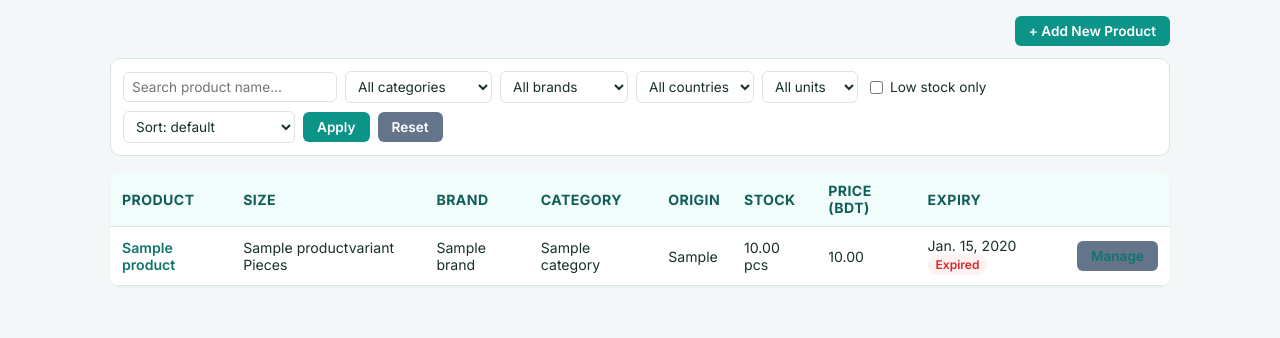
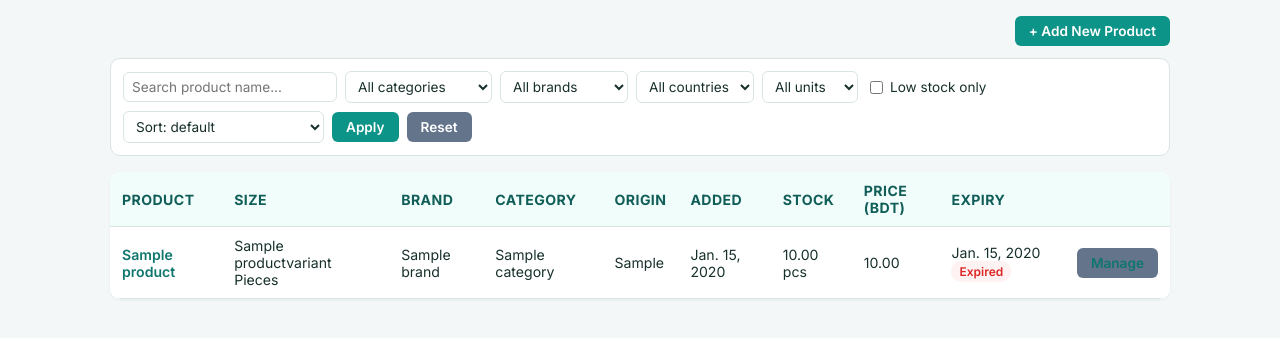
Before and after one commit to rafimkl8/inventory-management-ssb, a Django app: page / in a window 1280 px wide. Shown: the part 121-459 px from the top of the page. Run offline with Django 4.2, Linux system fonts and the light colour scheme; tables that the repository leaves empty hold one stand-in row (values such as "Sample post").

Commit message:
Add Date Added field, fix unit mislabeling, fix Manage button visibility
- Product: add editable 'date_added' field (defaults to today, but can be
  backdated when entering older notebook records). Shown on Inventory tab,
  Expiry tab, and product detail page. Added as a sort option in the filter
  bar (newest/oldest first).
- ProductVariant: clarify that 'size_label' (e.g. '700ml') is just a
  descriptive name, while 'unit' (renamed 'Stock counted in' in forms/admin)
  controls how quantity is actually counted. Update help text so a bottled
  item labelled '700ml' is counted in Pieces, not mislabeled as '3ml' when
  you have 3 bottles in stock.
- Wrap inventory/expiry tables in a horizontally scrollable container and
  make the Manage button column sticky to the right edge, so it stays
  visible and reachable on narrow/mobile screens instead of being cut off.

```diff
--- a/inventory/admin.py
+++ b/inventory/admin.py
@@ -33,9 +33,10 @@ class ProductVariantInline(admin.TabularInline):
 
 @admin.register(Product)
 class ProductAdmin(admin.ModelAdmin):
-    list_display = ["name", "brand", "category", "country_of_origin"]
+    list_display = ["name", "brand", "category", "country_of_origin", "date_added"]
     list_filter = ["brand", "category", "country_of_origin"]
     search_fields = ["name", "brand__name", "category__name"]
+    date_hierarchy = "date_added"
     inlines = [ProductVariantInline]
 
 
--- a/inventory/forms.py
+++ b/inventory/forms.py
@@ -6,9 +6,10 @@ from .models import Brand, Category, Product, ProductVariant, StockMovement
 class ProductForm(forms.ModelForm):
     class Meta:
         model = Product
-        fields = ["name", "brand", "category", "country_of_origin", "description"]
+        fields = ["name", "brand", "category", "country_of_origin", "date_added", "description"]
         widgets = {
             "description": forms.Textarea(attrs={"rows": 3}),
+            "date_added": forms.DateInput(attrs={"type": "date"}),
         }
 
 
--- a/inventory/models.py
+++ b/inventory/models.py
@@ -45,6 +45,11 @@ class Product(models.Model):
         default="Saudi Arabia",
         help_text="Country the product is imported/sourced from.",
     )
+    date_added = models.DateField(
+        default=timezone.localdate,
+        verbose_name="Date added",
+        help_text="The date this product was actually added to your inventory. Editable — doesn't have to be today (useful when entering older notebook records).",
+    )
     description = models.TextField(blank=True)
     created_at = models.DateTimeField(auto_now_add=True)
 
@@ -78,9 +83,20 @@ class ProductVariant(models.Model):
     product = models.ForeignKey(Product, on_delete=models.CASCADE, related_name="variants")
     size_label = models.CharField(
         max_length=50,
-        help_text="e.g. '90ml', '400ml', '500g', '1kg', '1pc'",
+        help_text="Just a descriptive label, e.g. '90ml', '400ml', '500g', '1kg'. It does NOT affect how stock is counted below.",
     )
-    unit = models.CharField(max_length=10, choices=UNIT_CHOICES, default="pcs")
+    unit = models.CharField(
+        max_length=10,
+        choices=UNIT_CHOICES,
+        default="pcs",
+        verbose_name="Stock counted in",
+        help_text=(
+            "How you count stock for THIS item — usually 'Pieces', even for a "
+            "bottled/boxed item labelled '700ml' (you're tracking bottles, not "
+            "raw millilitres). Only choose kg/g/l/ml if you sell loose/bulk "
+            "quantities with no discrete units (e.g. rice sold by weight)."
+        ),
+    )
     sku = models.CharField(max_length=50, blank=True, help_text="Optional internal code.")
     quantity_in_stock = models.DecimalField(max_digits=10, decimal_places=2, default=0)
     reorder_level = models.DecimalField(
--- a/inventory/views.py
+++ b/inventory/views.py
@@ -72,6 +72,8 @@ SORT_MAP = {
     "-price": "-selling_price",
     "expiry": "expiry_date",
     "-expiry": "-expiry_date",
+    "added": "product__date_added",
+    "-added": "-product__date_added",
 }
 
 
--- a/static/css/style.css
+++ b/static/css/style.css
@@ -199,13 +199,39 @@ main {
   border-color: var(--teal-600);
 }
 
+.table-wrapper {
+  width: 100%;
+  overflow-x: auto;
+  border-radius: 10px;
+  box-shadow: 0 1px 3px rgba(15, 118, 110, 0.08);
+  -webkit-overflow-scrolling: touch;
+  background: #fff;
+}
+
 table.inv-table {
   width: 100%;
   border-collapse: collapse;
   background: #fff;
+  min-width: 760px;
   border-radius: 10px;
   overflow: hidden;
-  box-shadow: 0 1px 3px rgba(15, 118, 110, 0.08);
+}
+
+table.inv-table th.action-col,
+table.inv-table td.action-col {
+  position: sticky;
+  right: 0;
+  background: #fff;
+  box-shadow: -6px 0 6px -6px rgba(0, 0, 0, 0.15);
+  white-space: nowrap;
+}
+
+table.inv-table th.action-col {
+  background: var(--teal-50);
+}
+
+table.inv-table tbody tr:hover td.action-col {
+  background: var(--teal-50);
 }
 
 table.inv-table th {
--- a/templates/inventory/_filter_bar.html
+++ b/templates/inventory/_filter_bar.html
@@ -46,6 +46,8 @@
         <option value="-price" {% if selected.sort == "-price" %}selected{% endif %}>Price (high-low)</option>
         <option value="expiry" {% if selected.sort == "expiry" %}selected{% endif %}>Expiry (soonest first)</option>
         <option value="-expiry" {% if selected.sort == "-expiry" %}selected{% endif %}>Expiry (latest first)</option>
+        <option value="-added" {% if selected.sort == "-added" %}selected{% endif %}>Date added (newest first)</option>
+        <option value="added" {% if selected.sort == "added" %}selected{% endif %}>Date added (oldest first)</option>
     </select>
 
     <button type="submit" class="btn">Apply</button>
--- a/templates/inventory/inventory_list.html
+++ b/templates/inventory/inventory_list.html
@@ -8,6 +8,7 @@
 {% include "inventory/_filter_bar.html" %}
 
 {% if variants %}
+<div class="table-wrapper">
 <table class="inv-table">
     <thead>
         <tr>
@@ -16,10 +17,11 @@
             <th>Brand</th>
             <th>Category</th>
             <th>Origin</th>
+            <th>Added</th>
             <th>Stock</th>
             <th>Price (BDT)</th>
             <th>Expiry</th>
-            <th></th>
+            <th class="action-col"></th>
         </tr>
     </thead>
     <tbody>
@@ -30,6 +32,7 @@
             <td>{{ v.product.brand.name }}</td>
             <td>{{ v.product.category.name }}</td>
             <td>{{ v.product.country_of_origin }}</td>
+            <td>{{ v.product.date_added }}</td>
             <td>
                 {{ v.quantity_in_stock }} {{ v.unit }}
                 {% if v.is_low_stock %}<span class="badge low-stock">LOW</span>{% endif %}
@@ -46,11 +49,12 @@
                     &mdash;
                 {% endif %}
             </td>
-            <td><a href="{% url 'inventory:product_detail' v.product.id %}" class="btn btn-secondary">Manage</a></td>
+            <td class="action-col"><a href="{% url 'inventory:product_detail' v.product.id %}" class="btn btn-secondary">Manage</a></td>
         </tr>
         {% endfor %}
     </tbody>
 </table>
+</div>
 {% else %}
 <div class="empty-state">No products found. <a href="{% url 'inventory:product_add' %}">Add your first product</a>.</div>
 {% endif %}
--- a/templates/inventory/product_detail.html
+++ b/templates/inventory/product_detail.html
@@ -11,7 +11,8 @@
     <p>
         <strong>Brand:</strong> {{ product.brand.name }} &nbsp;|&nbsp;
         <strong>Category:</strong> {{ product.category.name }} &nbsp;|&nbsp;
-        <strong>Origin:</strong> {{ product.country_of_origin }}
+        <strong>Origin:</strong> {{ product.country_of_origin }} &nbsp;|&nbsp;
+        <strong>Added:</strong> {{ product.date_added }}
     </p>
     {% if product.description %}<p>{{ product.description }}</p>{% endif %}
 </div>
```
Also changed, not shown: templates/inventory/expiry_list.html (+6 -2 lines), inventory/migrations/0002_product_date_added_alter_productvariant_size_label_and_more.py (added).
